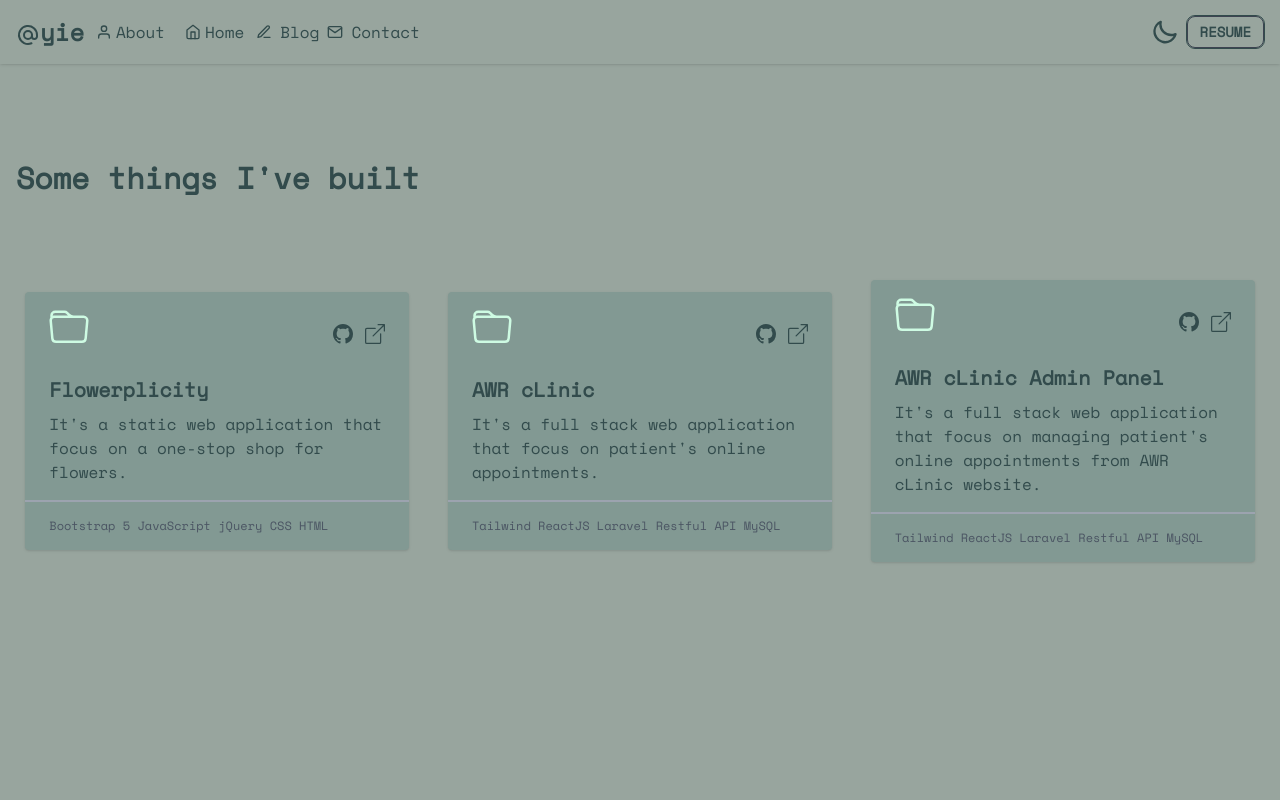
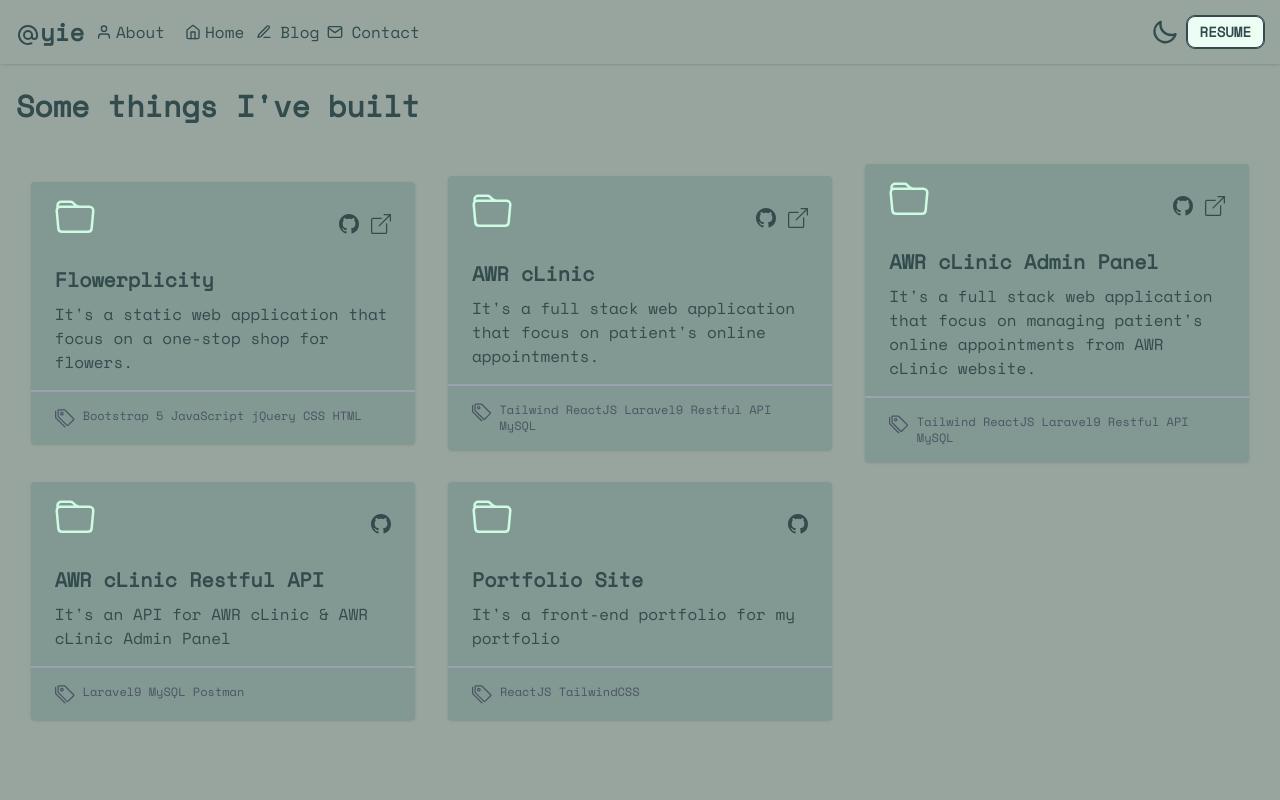
Before and after one commit to ayiezac78/Portfolio-Website, a React (Vite) app: page /portfolio in a window 1280 px wide. Shown: the top 800 px of the page. Built offline with nearby package versions, Linux system fonts and the light colour scheme.

Commit message:
working on portfolio web page

```diff
--- a/src/assets/pages/About.jsx
+++ b/src/assets/pages/About.jsx
@@ -24,7 +24,7 @@ const About = () => {
           <hr className="mb-5 border border-gray-500" />
           <p className="mb-5 text-[#324B4C] dark:text-white">
             Hi, I'm Ariel Maniago, and most of my friends they call me "ayie" as
-            my nickname. I'm a start-up Web Developer and at the same time, a
+            my nickname. I'm a start-up Web Developer focusing on web designing and at the same time, a
             bootcamp graduate of{" "}
             <a className="link" href="https://kodego.ph/" target="blank">
               Kodego
@@ -48,7 +48,7 @@ const About = () => {
           <div>
             <p className="text-[#324B4C] dark:text-slate-50">
               Checkout my recent{" "}
-              <Link className="link">
+              <Link to="/portfolio" className="link link-hover">
                 <HiOutlineFolder className="inline-block mr-1" />
                 Portfolio
               </Link>
@@ -58,7 +58,7 @@ const About = () => {
         {/* <div>
           <img src={meChat} alt="bubble chat" className='w-80 rounded-lg hover:opacity-100 transition ease-in-out duration-100 md:block sm:hidden opacity-70 object-contain hover:-translate-y-2 hover:-translate-x-2 hover:border-b-4 hover:border-r-4 border-b-slate-500 border-r-slate-500 border-dashed' />
         </div> */}
-        <div class="image-container">
+        <div className="image-container">
           <img
             src={meChat}
             alt="your-image-description"
--- a/src/components/Cards.jsx
+++ b/src/components/Cards.jsx
@@ -1,4 +1,4 @@
-// import {BsFolder} from 'react-icons/bs';
+import {BsTags} from 'react-icons/bs';
 
 const Cards = ({ title, description, icon, github_icon, livesite_icon,tags }) => {
   return (
@@ -15,7 +15,8 @@ const Cards = ({ title, description, icon, github_icon, livesite_icon,tags }) =>
         <p className="text-[#324B4C]">{description}</p>
       </div>
       <hr className="border border-gray-400"/>
-      <div className="px-6 py-4 flex justify-start text-xs text-gray-600">
+      <div className="px-6 py-4 flex justify-start text-xs text-gray-600 gap-2">
+        <BsTags className='h-5 w-5'/>
         {tags}
       </div>
     </div>
--- a/src/components/NavigationBar.jsx
+++ b/src/components/NavigationBar.jsx
@@ -71,7 +71,7 @@ useEffect(() => {
           </svg>
         </label>
 
-        <button className="btn btn-sm gap-2 text-[#324B4C] bg-transparent outline outline-1 outline-[#324B4C] hover:border-black hover:bg-[#889FA5] dark:hover:bg-[#889FA5] dark:hover:border-white dark:hover:text-[#fff] dark:text-white dark:border-white font-space-mono">
+        <button className="btn btn-sm gap-2 text-[#324B4C] bg-[#ECFEF4] outline outline-1 outline-[#324B4C] hover:border-black hover:bg-transparent dark:hover:bg-[#889FA5] dark:hover:border-white dark:hover:text-[#fff] dark:text-white dark:border-white font-space-mono">
           RESUME
         </button>
       </div>
--- a/src/components/Portfolio.jsx
+++ b/src/components/Portfolio.jsx
@@ -28,7 +28,7 @@ const Portfolio = () => {
       icon: <BsFolder className="w-10 h-10 text-[#CEFBE3]" />,
       github_icon: <a href="https://github.com/ayiezac78/clinic.git" target="_blank" className="text-[#324B4C] hover:text-[#CEFBE3] active:text-[#324B4C]focus:outline-none focus:text-[#CEFBE3] transition-all duration-200 ease-in-out"><BsGithub className="w-5 h-5" /></a>,
       livesite_icon: <a href="https://clinicmp2.netlify.app/" target="_blank" className="text-[#324B4C] hover:text-[#CEFBE3] active:text-[#324B4C]focus:outline-none focus:text-[#CEFBE3] transition-all duration-200 ease-in-out"><BsBoxArrowUpRight className="w-5 h-5" /></a>,
-      tags: ["Tailwind", " ReactJS", " Laravel", " Restful API", " MySQL"],
+      tags: ["Tailwind", " ReactJS", " Laravel9", " Restful API", " MySQL"],
     },
     {
       link:"https://adminawrclinic.netlify.app/",
@@ -37,13 +37,29 @@ const Portfolio = () => {
       icon: <BsFolder className="w-10 h-10 text-[#CEFBE3]" />,
       github_icon: <a href="https://github.com/ayiezac78/adminclinic.git" target="_blank" className="text-[#324B4C] hover:text-[#CEFBE3] active:text-[#324B4C]focus:outline-none focus:text-[#CEFBE3] transition-all duration-200 ease-in-out"><BsGithub className="w-5 h-5" /></a>,
       livesite_icon: <a href="https://adminawrclinic.netlify.app/" target="_blank" className="text-[#324B4C] hover:text-[#CEFBE3] active:text-[#324B4C]focus:outline-none focus:text-[#CEFBE3] transition-all duration-200 ease-in-out"><BsBoxArrowUpRight className="w-5 h-5" /></a>,
-      tags: ["Tailwind", " ReactJS", " Laravel", " Restful API", " MySQL"],
+      tags: ["Tailwind", " ReactJS", " Laravel9", " Restful API", " MySQL"],
+    },
+    {
+      link:"https://github.com/ayiezac78/clinic_rest_api.git",
+      title: <a href="https://github.com/ayiezac78/clinic_rest_api.git" target="_blank" className="text-[#324B4C] hover:text-[#CEFBE3] active:text-[#324B4C]focus:outline-none focus:text-[#CEFBE3] transition-all duration-200 ease-in-out">AWR cLinic Restful API</a>,
+      description: "It's an API for AWR cLinic & AWR cLinic Admin Panel",
+      icon: <BsFolder className="w-10 h-10 text-[#CEFBE3]" />,
+      github_icon: <a href="https://github.com/ayiezac78/adminclinic.git" target="_blank" className="text-[#324B4C] hover:text-[#CEFBE3] active:text-[#324B4C]focus:outline-none focus:text-[#CEFBE3] transition-all duration-200 ease-in-out"><BsGithub className="w-5 h-5" /></a>,
+      tags: ["Laravel9", " MySQL", " Postman"],
+    },
+    {
+      link:"https://github.com/ayiezac78/portfolio.git",
+      title: <a href="https://github.com/ayiezac78/portfolio.git" target="_blank" className="text-[#324B4C] hover:text-[#CEFBE3] active:text-[#324B4C]focus:outline-none focus:text-[#CEFBE3] transition-all duration-200 ease-in-out">Portfolio Site</a>,
+      description: "It's a front-end portfolio for my portfolio",
+      icon: <BsFolder className="w-10 h-10 text-[#CEFBE3]" />,
+      github_icon: <a href="https://github.com/ayiezac78/portfolio.git" target="_blank" className="text-[#324B4C] hover:text-[#CEFBE3] active:text-[#324B4C]focus:outline-none focus:text-[#CEFBE3] transition-all duration-200 ease-in-out"><BsGithub className="w-5 h-5" /></a>,
+      tags: ["ReactJS", " TailwindCSS"],
     },
   ]
   return (
     <animated.section style={animation} className="">
-      <h1 className="mt-[25rem] md:mb-1 sm:mb-10 md:text-3xl sm:text-2xl sm:text-center md:text-left text-[#324B4C] font-bold ">Some things I've built</h1>
-      <div className="grid grid-cols-1 md:grid-cols-2 lg:grid-cols-3 place-items-center md:gap-5 text-white md:py-20 lg:py-20 md:m-auto">
+      <h1 className="md:mt-[16rem] sm:mt-[58rem] md:mb-0 sm:mb-10 md:text-3xl sm:text-2xl sm:text-center md:text-left text-[#324B4C] font-bold ">Some things I've built</h1>
+      <div className="grid grid-cols-1 md:grid-cols-2 lg:grid-cols-3 place-items-center lg:gap-1 md:gap-3 text-white md:py-10 lg:py-10 md:m-auto">
       {cardData.map((card, index) => (
         <a key={index} href={card.link} target="_black">
           <Cards
--- a/src/components/Skills.jsx
+++ b/src/components/Skills.jsx
@@ -1,7 +1,8 @@
 import React from 'react'
-import {TiHtml5, TiCss3} from 'react-icons/ti'
+import {TiHtml5, TiCss3, TiVideo} from 'react-icons/ti'
 import {TbBrandJavascript, TbBrandTailwind, TbBrandBootstrap, TbBrandReact, TbBrandMysql, TbBrandPhp, TbBrandLaravel, TbJson, TbBrandFigma, TbBrandGit} from 'react-icons/tb'
 import {GoMarkGithub} from 'react-icons/go'
+import {BsFileEarmarkPlayFill} from 'react-icons/bs'
 
 
 const Skills = () => {
@@ -62,6 +63,14 @@ const Skills = () => {
               <TbBrandGit className='h-7 w-7'/>
             </div>
           </div>
+          <div>
+            <div className='tooltip' data-tip="Git">
+              <TiVideo className='h-7 w-7'/>
+            </div>
+            <div className='tooltip' data-tip="Git">
+              <BsFileEarmarkPlayFill className='h-7 w-7'/>
+            </div>
+          </div>
         </div>
       </div>
     </section>
```
